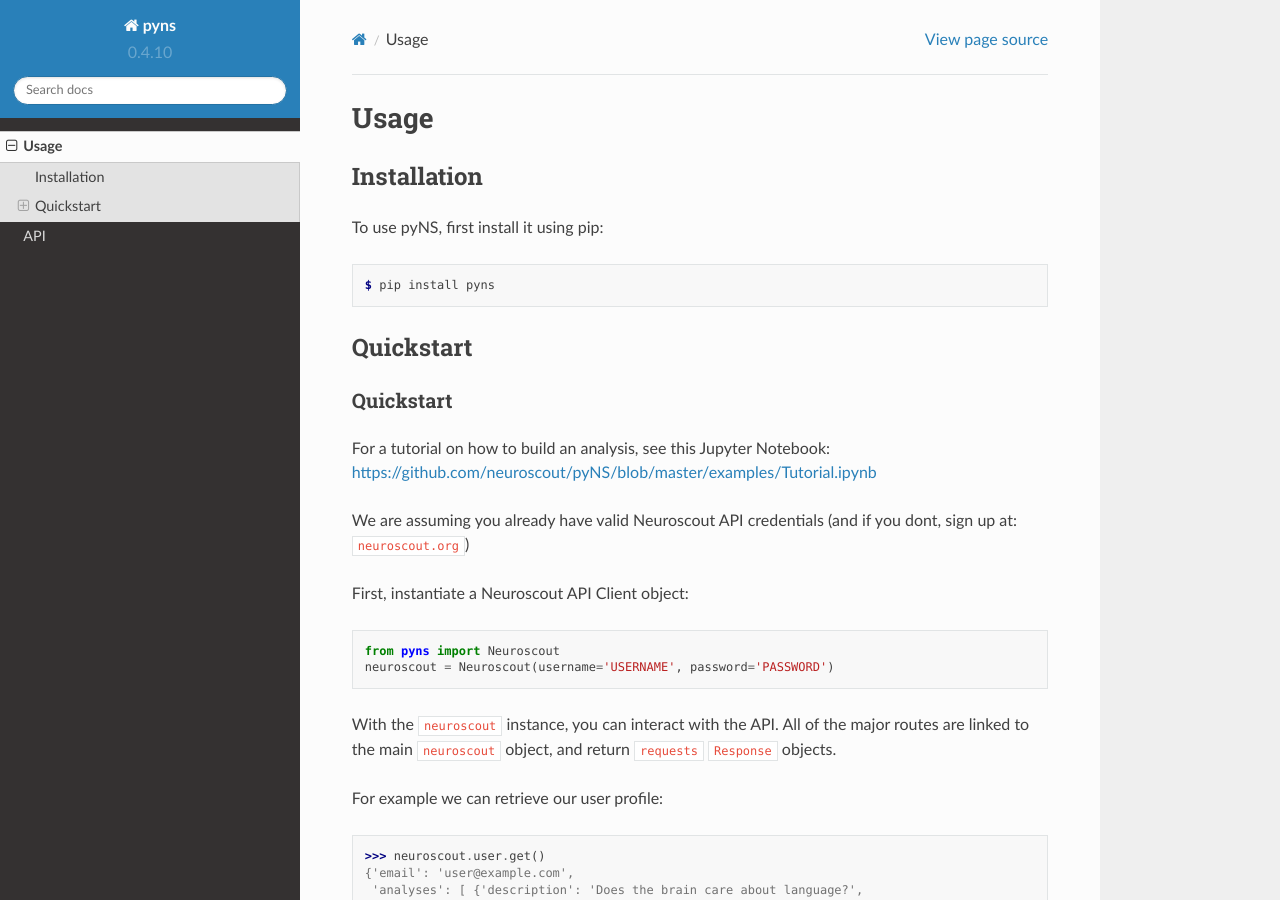
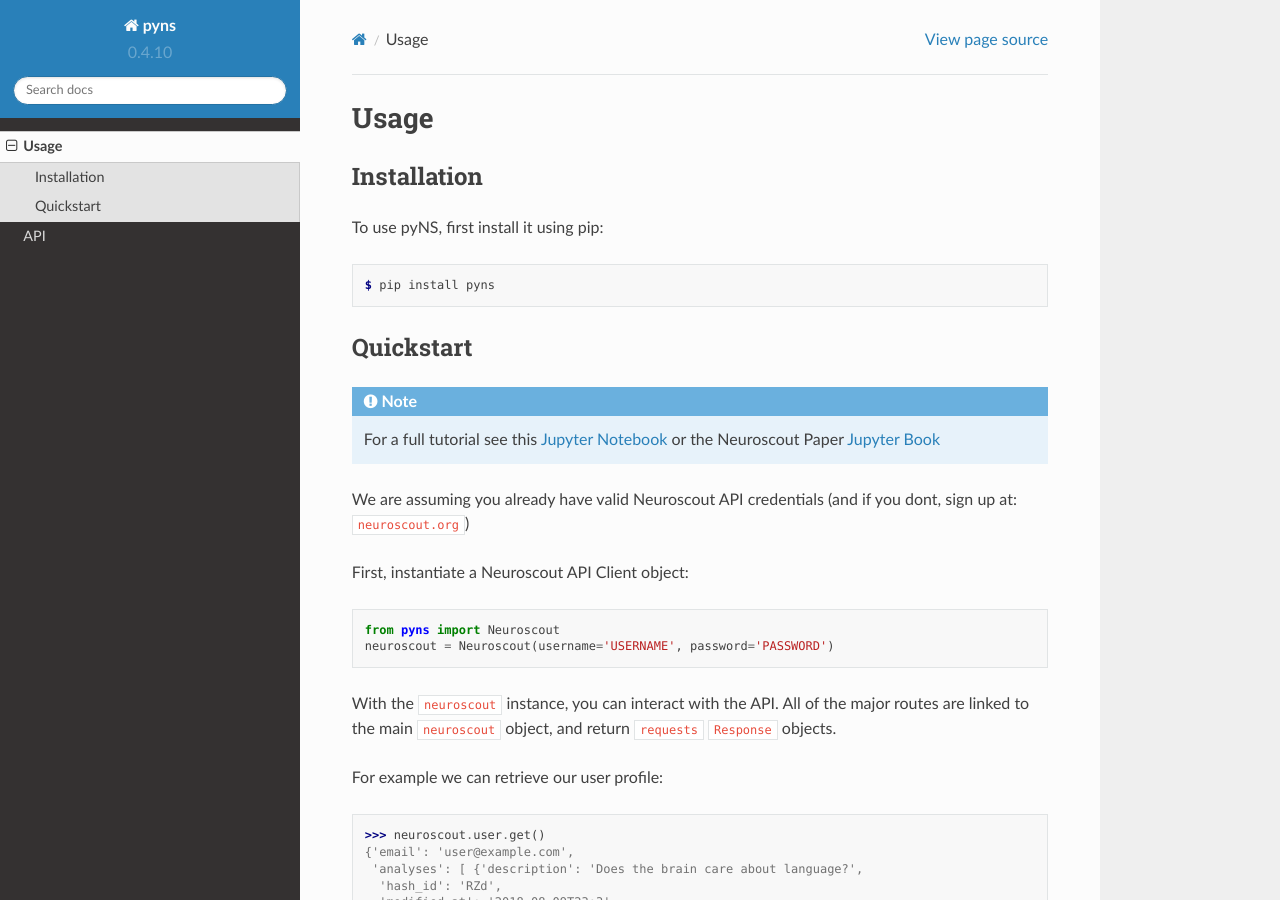
Before and after one commit to neuroscout/pyNS, a Sphinx documentation site: the page built from docs/source/usage.rst, in a window 1280 px wide and 900 px high. Built offline with Sphinx 7.4.7 and the Read the Docs theme 2.0.0, drawn with Linux system fonts in a browser that asks for light colours.

Commit message:
Add note

```diff
--- a/docs/source/usage.rst
+++ b/docs/source/usage.rst
@@ -13,13 +13,11 @@
    $ pip install pyns
 
 Quickstart
-----------------
+----------
 
-Quickstart
-~~~~~~~~~~
-
-For a tutorial on how to build an analysis, see this Jupyter Notebook:
-https://github.com/neuroscout/pyNS/blob/master/examples/Tutorial.ipynb
+.. note::
+   For a full tutorial see this `Jupyter Notebook <https://github.com/neuroscout/pyNS/blob/master/examples/Tutorial.ipynb>`_ or
+   the Neuroscout Paper `Jupyter Book <https://neuroscout.github.io/neuroscout-paper/intro.html>`_
 
 We are assuming you already have valid Neuroscout API credentials (and
 if you dont, sign up at: ``neuroscout.org``)
```
